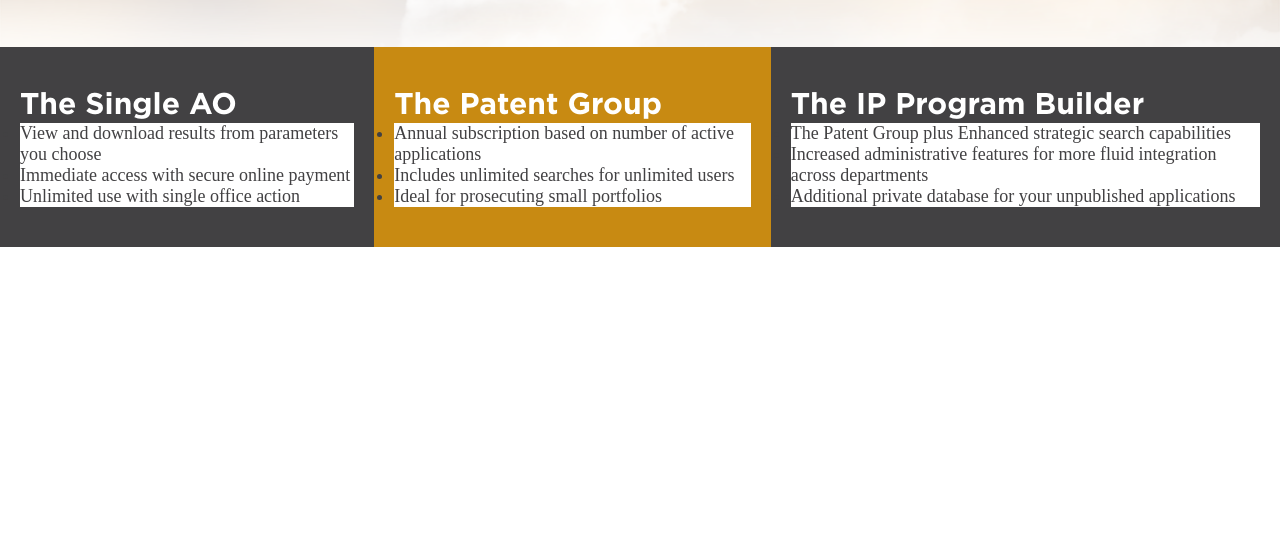
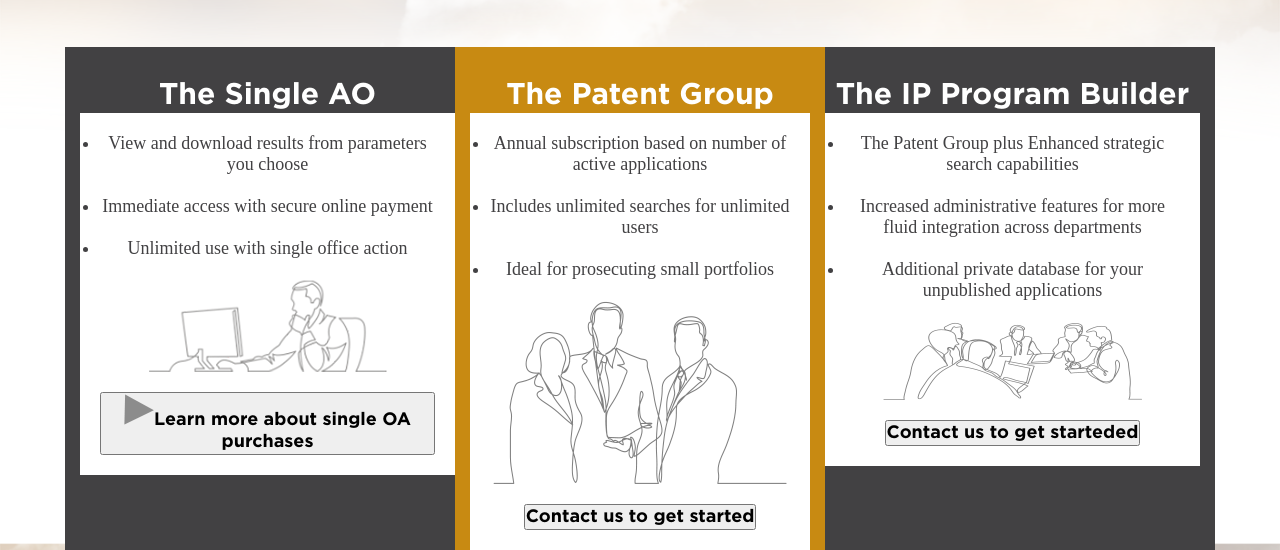
Before and after one commit to murkymao/purchase, a plain HTML site: page index.html in a window 1280 px wide. Shown: the part 362-912 px from the top of the page. Before the commit the page ends 800 px from the top, so only its background shows below. Drawn offline with Linux system fonts and the light colour scheme.

Commit message:
add images and buttons

```diff
--- a/assets/css/style.css
+++ b/assets/css/style.css
@@ -99,17 +99,30 @@ h3 {
 }
 
 .oa, .builder, .group {
-    padding: 40px 20px;
+    padding-top: 30px;
+    text-align: center;
 }
 
 .oa, .builder {
     background-color: #424143;
     color: #ffffff;
+    width: 390px;
+}
+
+.oa {
+    padding-left: 15px;
+}
+
+.builder {
+    padding-right: 15px;
 }
 
 .group {
     background-color: #c88a12;
     color: #ffffff;
+    width: 370px;
+    padding-right: 15px;
+    padding-left: 15px;
 }
 
 .oa-text, .group-text, .builder-text {
@@ -117,4 +130,16 @@ h3 {
     color: #424143;
     font-family: Gotham;
     font-size: 18px;
+    padding: 20px;
+    text-align: center;
 }
+
+button {
+    font-family: "Gotham Bold";
+    font-size: 18px;
+    margin-top: 15px;
+}
+
+.oa-btn::before {
+    content: url("../img/arrow-right.png");
+}
--- a/index.html
+++ b/index.html
@@ -36,9 +36,15 @@
         <div class="oa-text">
             <ul>
                 <li>View and download results from parameters you choose</li>
+                <br>
                 <li>Immediate access with secure online payment</li>
+                <br>
                 <li>Unlimited use with single office action</li>
             </ul>
+            <br>
+            <img src="assets/img/oa-img.png" alt="">
+            <br>
+            <button class="oa-btn">Learn more about single OA purchases</button>
 
         </div>
 
@@ -47,9 +53,15 @@
         <div class="group-text">
             <ul>
                 <li>Annual subscription based on number of active applications</li>
+                <br>
                 <li>Includes unlimited searches for unlimited users</li>
+                <br>
                 <li>Ideal for prosecuting small portfolios</li>
             </ul>
+            <br>
+            <img src="assets/img/group-img.png" alt="">
+            <br>
+            <button class="group-btn">Contact us to get started</button>
 
         </div>
 
@@ -59,9 +71,15 @@
             <ul>
                 <li>The Patent Group plus
                     Enhanced strategic search capabilities</li>
+                <br>
                 <li>Increased administrative features for more fluid integration across departments</li>
+                <br>
                 <li>Additional private database for your unpublished applications</li>
             </ul>
+            <br>
+            <img src="assets/img/builder-img.png" alt="">
+            <br>
+            <button class="builder-btn">Contact us to get starteded </button>
 
         </div>
 
```
Also changed, not shown: assets/img/arrow-down.png (added), assets/img/arrow-right.png (added).
